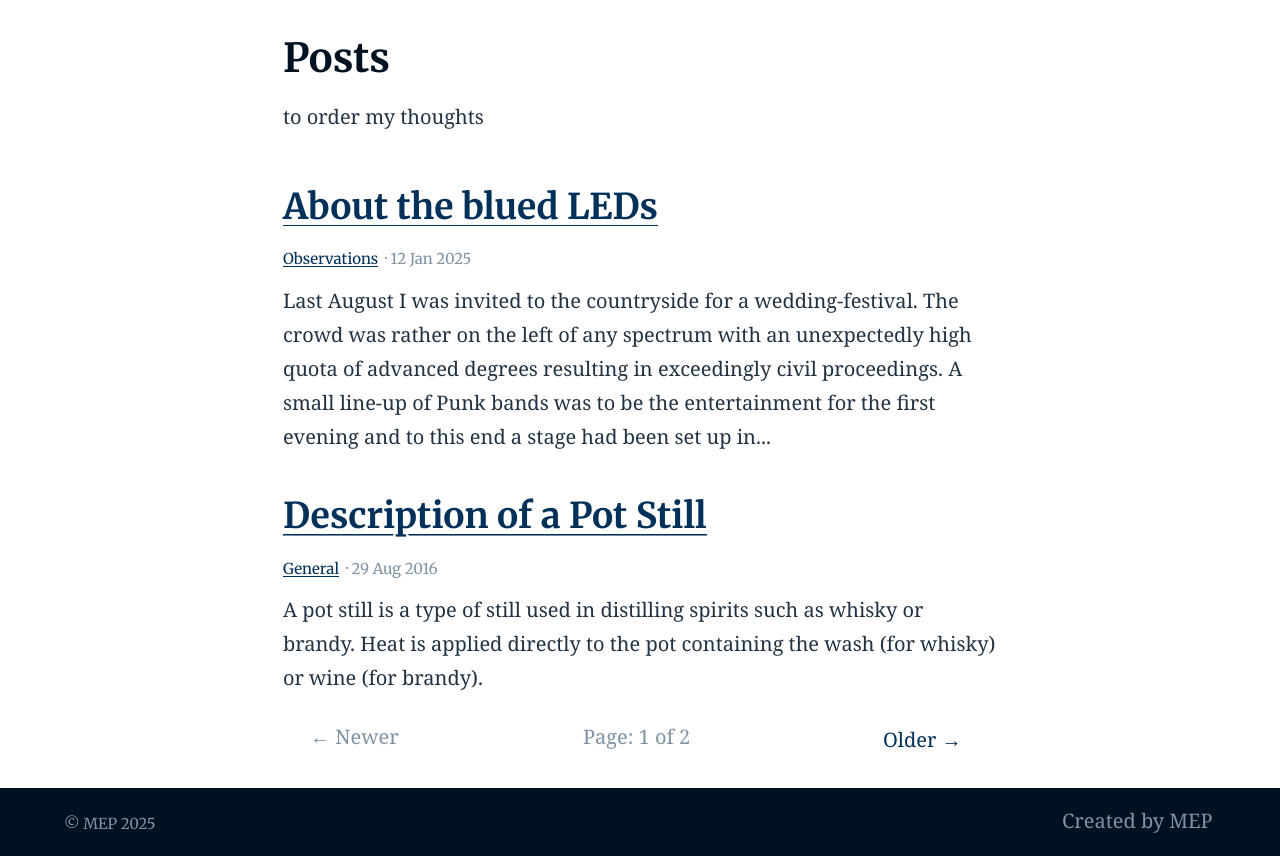
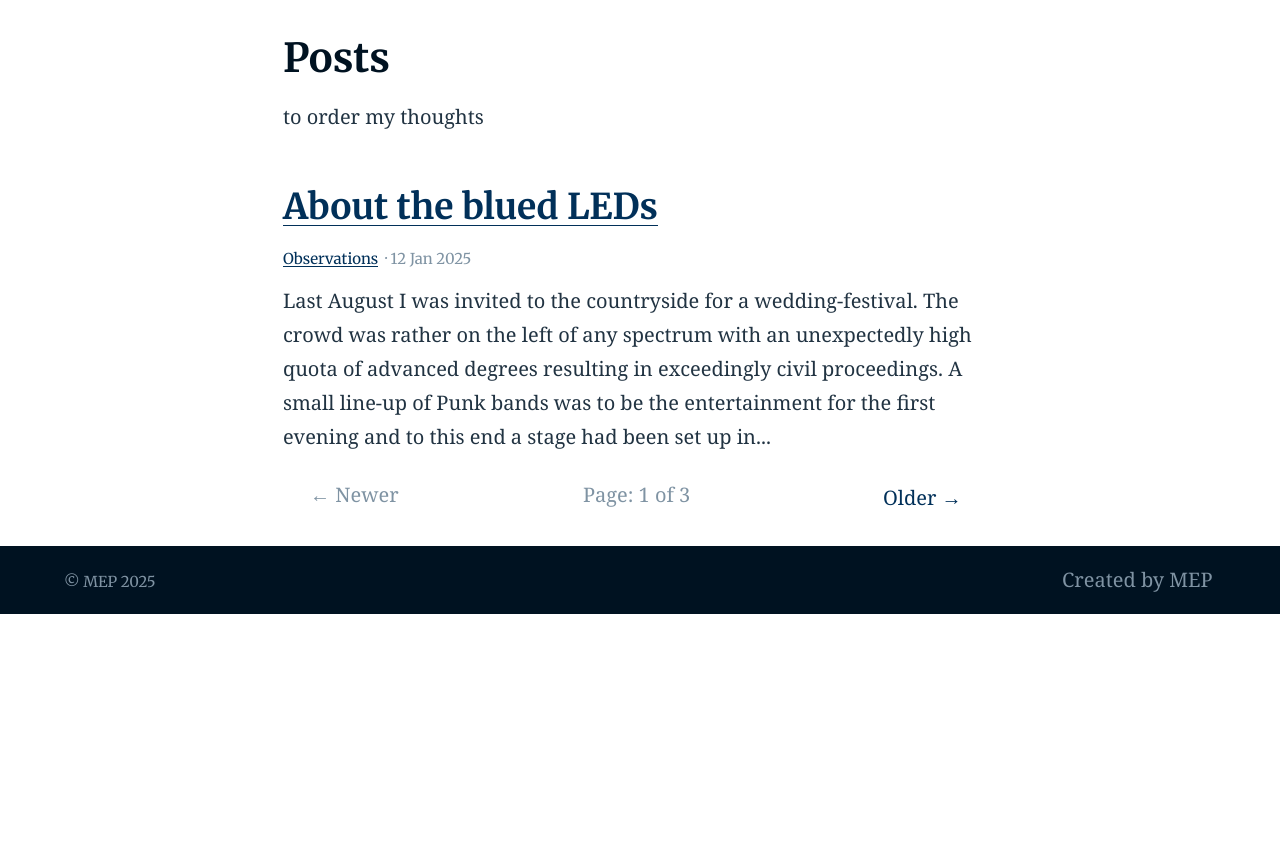
Before and after one commit to me-pierce/me-pierce.github.io, a Jekyll site: the page built from blog/index.html, in a window 1280 px wide, cut to the strip 394-1250 px from the top of the page. Built offline with Jekyll 4.4.1, drawn with Linux system fonts in a browser that asks for light colours; the list of posts is cut into pages by our own code; after the commit the page ends 1008 px from its top, so only the background shows below that.

Commit message:
Update _config.yml
still just trying stuff

```diff
--- a/_config.yml
+++ b/_config.yml
@@ -35,7 +35,7 @@ plugins:
 - jemoji
 
 # 3. Gem settings
-paginate: 2 # jekyll-paginate > items per page
+paginate: 1 # jekyll-paginate > items per page
 paginate_path: blog/page:num # jekyll-paginate > blog page
 jekyll-mentions: https://twitter.com # jekyll-mentions > service used when @replying
 twitter:
```
